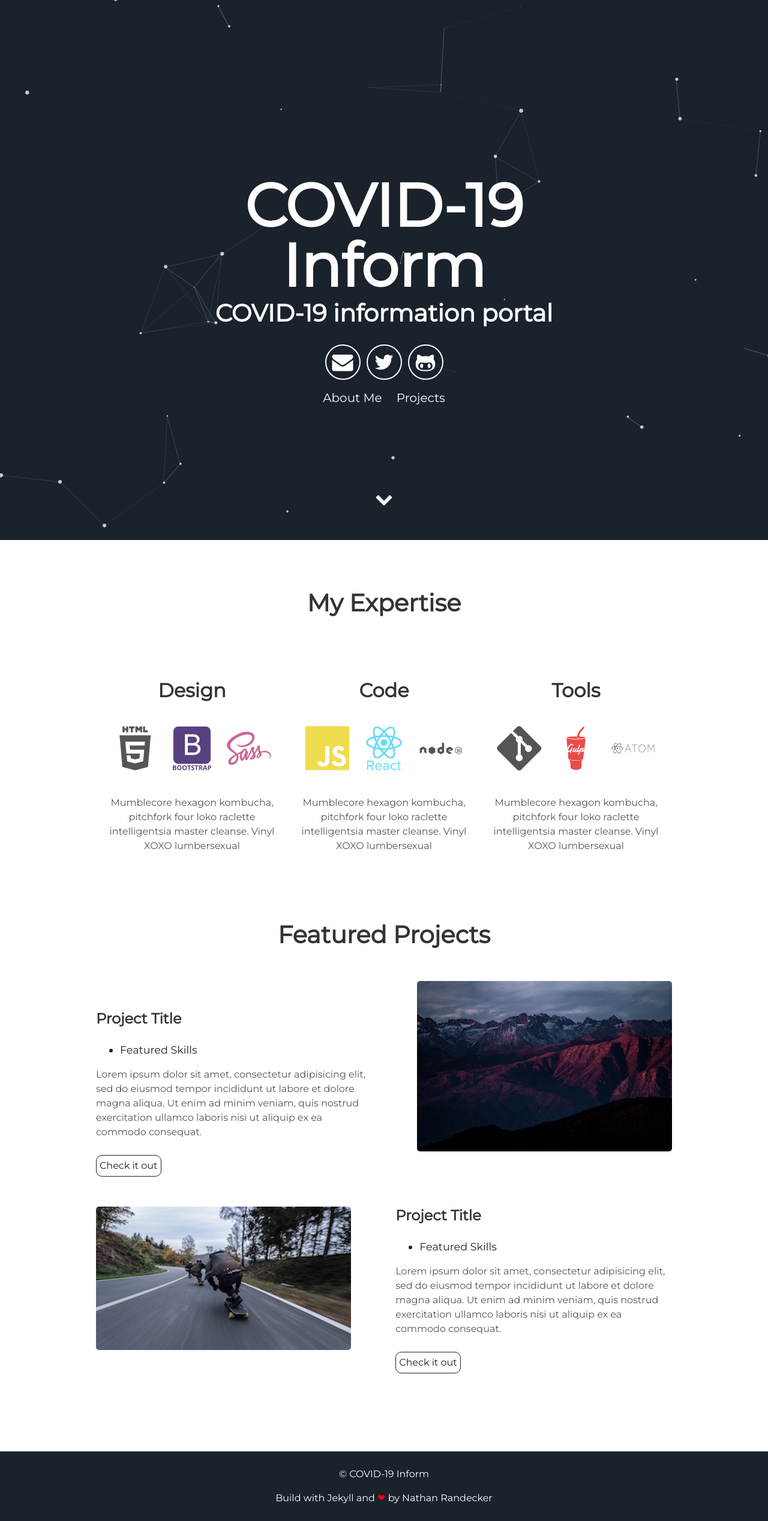
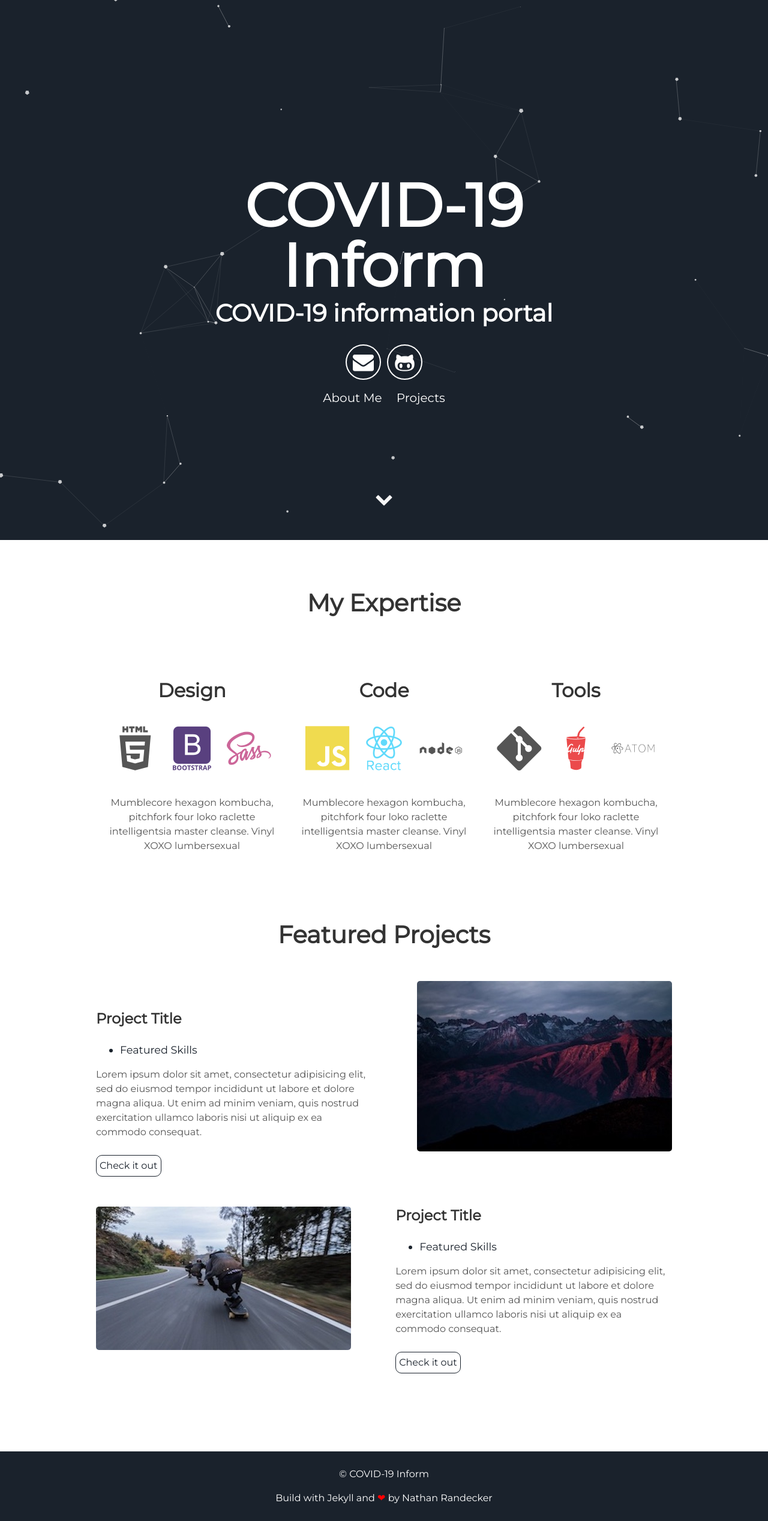
Before and after one commit to covid19inform/home, a Jekyll site: the page built from index.html, in a window 1280 px wide. Shown: the whole page at 60% size. Built offline with Jekyll 4.4.1, drawn with Linux system fonts in a browser that asks for light colours.

Commit message:
Update header.html

```diff
--- a/_includes/header.html
+++ b/_includes/header.html
@@ -6,7 +6,6 @@
       </h1>
       <div class="header-icons">
         <a aria-label="Send email" href="#"><i class="icon fa fa-envelope"></i></a>
-        <a aria-label="My Twitter" target="_blank" href="#"><i class="icon fa fa-twitter" aria-hidden="true"></i></a>
         <a aria-label="My Github" target="_blank" href="#"><i class="icon fa fa-github-alt" aria-hidden="true"></i></a>
       </div>
       <div class="header-links">
```
